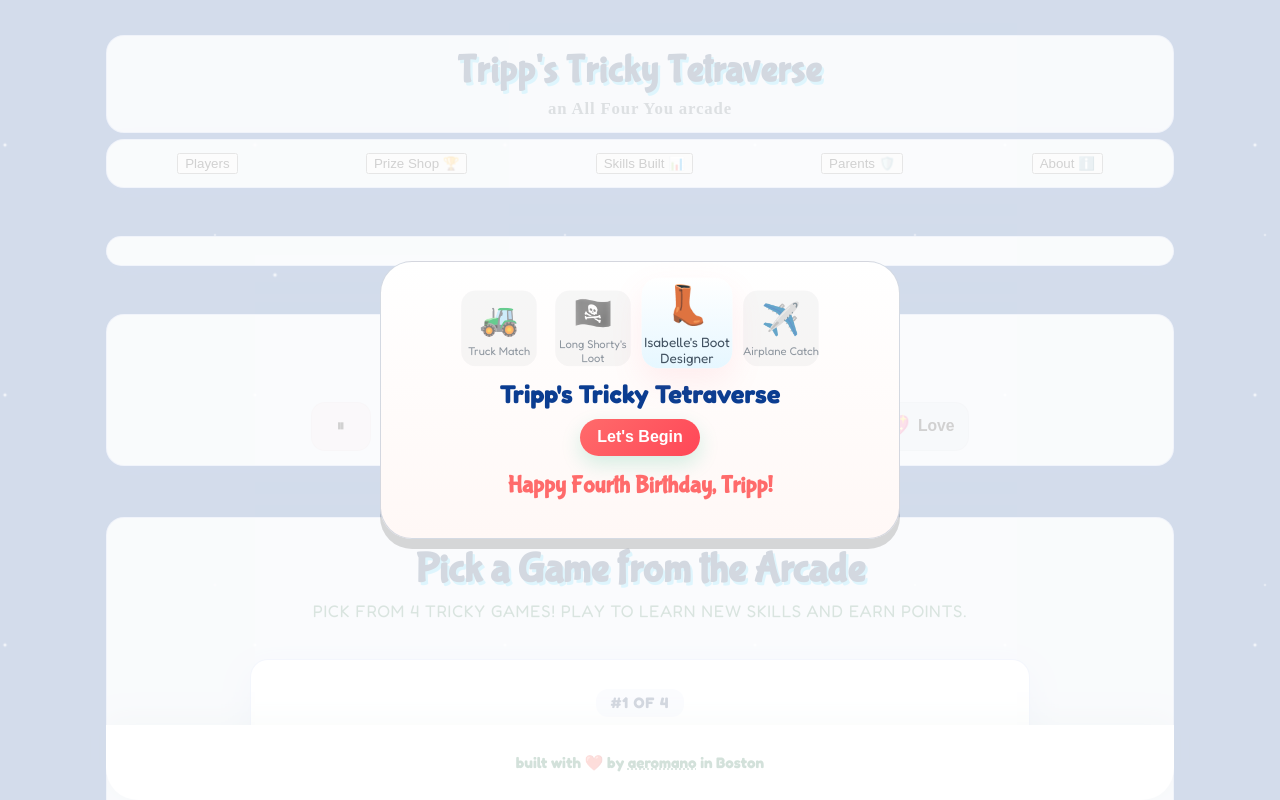
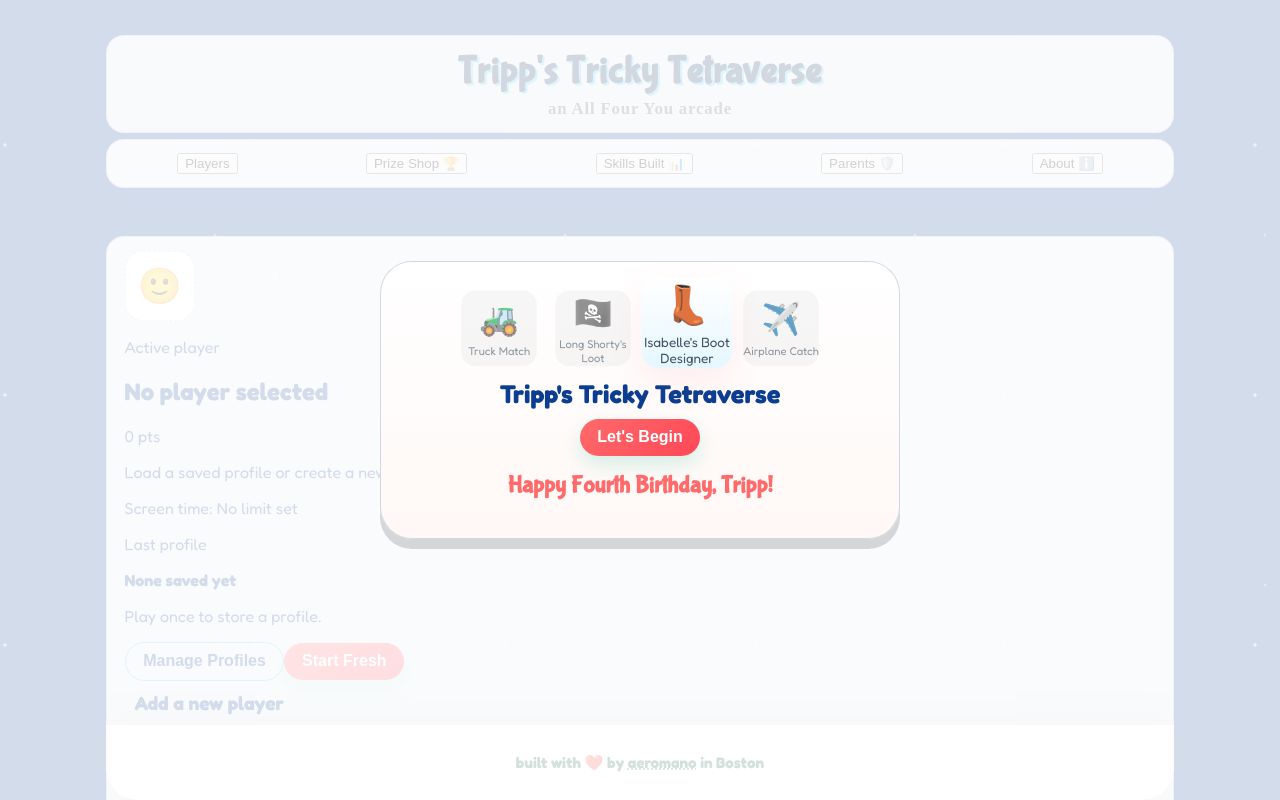
Before and after one commit to ashleyer/tripp-s-tricky-tetraverse, a React (Vite) app: page / in a window 1280 px wide. Shown: the top 800 px of the page. Built offline with nearby package versions, Linux system fonts and the light colour scheme; a web font is replaced by a local one.

Commit message:
restored original welcome, made tour accurate

```diff
--- a/src/App.tsx
+++ b/src/App.tsx
@@ -1,4 +1,4 @@
-import React, { useEffect, useMemo, useRef, useState } from "react";
+import React, { useCallback, useEffect, useMemo, useRef, useState } from "react";
 import { _BASE, playSound, playAlternateClick } from './utils/sound';
 import useAnnouncer from './hooks/useAnnouncer';
 import { FooterBrand } from './components/UI';
@@ -121,6 +121,8 @@ const MUSIC_TRACKS: { key: string; label: string; emoji: string; path: string }[
   { key: "love", label: "Love", emoji: "💖", path: `${_BASE}sounds/love-in-japan.mp3` },
 ];
 
+const TOUR_GAME_IDS: GameId[] = ["memory", "digging", "boots", "airplanes"];
+
 const createEmptyPlayer = (): PlayerProfile => ({
   name: "",
   age: null,
@@ -131,6 +133,34 @@ const createEmptyPlayer = (): PlayerProfile => ({
   pointsHistory: [],
   inventory: [],
 });
+
+const hydratePlayer = (data?: PlayerProfile | null): PlayerProfile => ({
+  ...createEmptyPlayer(),
+  ...(data || {}),
+});
+
+const loadStoredPlayer = (): PlayerProfile => {
+  try {
+    const raw = localStorage.getItem("playerProfile");
+    if (raw) return hydratePlayer(JSON.parse(raw) as PlayerProfile);
+  } catch (e) {
+    // ignore storage parsing errors
+  }
+  return createEmptyPlayer();
+};
+
+const loadStoredLastPlayer = (): PlayerProfile | null => {
+  try {
+    const raw = localStorage.getItem("lastPlayerProfile");
+    if (raw) {
+      const parsed = hydratePlayer(JSON.parse(raw) as PlayerProfile);
+      return parsed.name ? parsed : null;
+    }
+  } catch (e) {
+    // ignore storage parsing errors
+  }
+  return null;
+};
 
 // createConfetti and playSound now live in utils modules
 
@@ -168,12 +198,13 @@ const WelcomeBackModal: React.FC<WelcomeBackModalProps> = ({ playerName, onPlay,
 
 interface ProfilePromptModalProps {
   existingName?: string;
+  existingDetails?: string;
   onUseExisting: () => void;
   onCreateNew: () => void;
   onSkip: () => void;
 }
 
-const ProfilePromptModal: React.FC<ProfilePromptModalProps> = ({ existingName, onUseExisting, onCreateNew, onSkip }) => {
+const ProfilePromptModal: React.FC<ProfilePromptModalProps> = ({ existingName, existingDetails, onUseExisting, onCreateNew, onSkip }) => {
   return (
     <div className="modal-backdrop" role="dialog" aria-modal="true">
       <div className="modal-content" style={{ textAlign: 'center', maxWidth: 440 }}>
@@ -181,6 +212,16 @@ const ProfilePromptModal: React.FC<ProfilePromptModalProps> = ({ existingName, o
         <p style={{ marginTop: 8, color: 'var(--text-muted)' }}>
           Choose to reuse the saved player profile or start fresh with a new kiddo before you hand the device over.
         </p>
+
+        {existingName ? (
+          <p style={{ marginTop: 4, fontSize: '0.95rem', color: 'var(--text-main)' }}>
+            Last saved player: <strong>{existingDetails || existingName}</strong>
+          </p>
+        ) : (
+          <p style={{ marginTop: 4, fontSize: '0.95rem', color: 'var(--text-muted)' }}>
+            No saved player yet.
+          </p>
+        )}
 
         {existingName ? (
           <button
@@ -259,20 +300,22 @@ const IntroBanner: React.FC<IntroBannerProps> = ({ onBegin }) => {
 };
 
 function App() {
-  const [player, setPlayer] = useState<PlayerProfile>(() => {
-    try {
-      const raw = localStorage.getItem("playerProfile");
-      if (raw) return { ...createEmptyPlayer(), ...(JSON.parse(raw) as PlayerProfile) };
-    } catch (e) {
-      // ignore
-    }
-    return createEmptyPlayer();
+  const [player, setPlayer] = useState<PlayerProfile>(loadStoredPlayer);
+  const [lastPlayer, setLastPlayer] = useState<PlayerProfile | null>(() => {
+    const stored = loadStoredLastPlayer();
+    if (stored) return stored;
+    return player.name ? player : null;
   });
+  const [showCreateForm, setShowCreateForm] = useState<boolean>(() => !player.name);
 
   // persist player profile locally
   useEffect(() => {
     try {
       localStorage.setItem("playerProfile", JSON.stringify(player));
+      if (player.name) {
+        localStorage.setItem("lastPlayerProfile", JSON.stringify(player));
+        setLastPlayer(player);
+      }
     } catch (e) {}
   }, [player]);
 
@@ -285,6 +328,7 @@ function App() {
   const [showWelcomeBack, setShowWelcomeBack] = useState<boolean>(false);
   const [showTour, setShowTour] = useState<boolean>(false);
   const [showProfilePrompt, setShowProfilePrompt] = useState<boolean>(false);
+  const [tourTargetGameId, setTourTargetGameId] = useState<GameId | null>(null);
   const [showTutorial, setShowTutorial] = useState<{
     gameId: GameId | null;
     visible: boolean;
@@ -536,6 +580,76 @@ function App() {
     return Math.max(sessionBest, profileBest);
   }, [selectedGame, gameResults, player.gameResults]);
 
+  const displayProfile = player.name ? player : lastPlayer;
+
+  const screenTimeMessage = useMemo(() => {
+    if (!screenTime.limitMinutes) return "Screen time: No limit set";
+    if (screenTime.isActive) {
+      const minutesLeft = Math.max(0, Math.floor(screenTime.remainingSeconds / 60));
+      const secondsLeft = Math.max(0, screenTime.remainingSeconds % 60);
+      return `Screen time: ${minutesLeft}m ${secondsLeft}s left (limit ${screenTime.limitMinutes}m)`;
+    }
+    return `Screen time limit: ${screenTime.limitMinutes} minutes`;
+  }, [screenTime]);
+
+  const lastProfileSummary = useMemo(() => {
+    if (!lastPlayer?.name) return "No previous player";
+    const ageSuffix = lastPlayer.age ? `, ${lastPlayer.age}` : "";
+    return `${lastPlayer.name}${ageSuffix}`;
+  }, [lastPlayer]);
+
+  const handleCreateNewPlayer = useCallback(() => {
+    playSound('click');
+    setTempName("");
+    setTempAge("");
+    setShowCreateForm(true);
+    requestAnimationFrame(() => {
+      document.getElementById('profile-create-form')?.scrollIntoView({ behavior: 'smooth', block: 'center' });
+    });
+  }, []);
+
+  const handleQuickCreateSubmit = useCallback((e: React.FormEvent<HTMLFormElement>) => {
+    e.preventDefault();
+    if (!tempName.trim()) return;
+    setPlayer({
+      ...createEmptyPlayer(),
+      name: tempName.trim(),
+      age: tempAge ? parseInt(tempAge) : null,
+    });
+    playSound('success');
+    setTempName("");
+    setTempAge("");
+    setShowCreateForm(false);
+  }, [tempAge, tempName]);
+
+  const handleProfilePromptUseExisting = useCallback(() => {
+    if (player.name) {
+      setShowProfilePrompt(false);
+      return;
+    }
+    if (lastPlayer) {
+      setPlayer(hydratePlayer(lastPlayer));
+      setShowCreateForm(false);
+    }
+    setShowProfilePrompt(false);
+  }, [lastPlayer, player.name]);
+
+  const handleProfilePromptCreateNew = useCallback(() => {
+    setShowProfilePrompt(false);
+    handleCreateNewPlayer();
+  }, [handleCreateNewPlayer]);
+
+  const handleTourStepChange = useCallback((stepId: string | null) => {
+    if (stepId && stepId.startsWith('tour-game-')) {
+      const maybeId = stepId.replace('tour-game-', '') as GameId;
+      if (TOUR_GAME_IDS.includes(maybeId)) {
+        setTourTargetGameId(maybeId);
+        return;
+      }
+    }
+    setTourTargetGameId(null);
+  }, []);
+
   // Handle selecting a game: show tutorial first time, otherwise enter game
   const handleSelectGame = (gameId: GameId) => {
     if (!canPlay) return;
@@ -702,7 +816,11 @@ function App() {
             <nav className="main-overlay-nav" id="tour-nav">
               <ul className="overlay-list">
                 <li>
-                  <button className="overlay-nav-btn interactive-hover" onClick={() => setShowPlayersOverlay(true)}>
+                  <button
+                    id="tour-menu-players"
+                    className="overlay-nav-btn interactive-hover"
+                    onClick={() => setShowPlayersOverlay(true)}
+                  >
                     Players {player.avatarUrl ? '🙂' : ''}
                   </button>
                 </li>
@@ -734,7 +852,11 @@ function App() {
                   </button>
                 </li>
                 <li>
-                  <button className="overlay-nav-btn interactive-hover" onClick={() => setShowAboutOverlay(true)}>
+                  <button
+                    id="tour-about"
+                    className="overlay-nav-btn interactive-hover"
+                    onClick={() => setShowAboutOverlay(true)}
+                  >
                     About ℹ️
                   </button>
                 </li>
@@ -744,86 +866,103 @@ function App() {
 
           {/* Player Profile & Points Section */}
           <section className="profile-section" id="tour-profile" aria-label="Current Player">
-            {!player.name && !showWelcomeBack && !showIntro ? (
-              <div className="profile-setup" style={{ display: 'flex', flexDirection: 'column', alignItems: 'center', gap: '12px', padding: '10px' }}>
-                <h3 style={{ margin: 0, fontSize: '1.2rem', color: 'var(--text-main)' }}>Who is playing?</h3>
-                <div style={{ display: 'flex', gap: '8px', width: '100%', maxWidth: '320px' }}>
+            <div className="profile-summary-card">
+              <div className="profile-summary-main">
+                <div className="avatar-preview-box profile-summary-avatar" aria-hidden={!displayProfile?.avatarUrl}>
+                  {displayProfile?.avatarUrl ? (
+                    displayProfile.avatarUrl.startsWith("preloaded:") ? (
+                      <span style={{ fontSize: '2.4rem' }}>
+                        {PRELOADED_AVATARS.find((a) => `preloaded:${a.id}` === displayProfile.avatarUrl)?.emoji}
+                      </span>
+                    ) : (
+                      <img src={displayProfile.avatarUrl} alt="Avatar" style={{ width: '100%', height: '100%', objectFit: 'cover', borderRadius: '50%' }} />
+                    )
+                  ) : (
+                    <span style={{ fontSize: '2.2rem' }}>🙂</span>
+                  )}
+                </div>
+                <div>
+                  <p className="profile-summary-label">Active player</p>
+                  <h2 className="profile-summary-name">{displayProfile?.name || 'No player selected'}</h2>
+                  <p className="profile-summary-points">
+                    {displayProfile?.points ?? 0} <span>pts</span>
+                  </p>
+                  <p className="profile-summary-age">
+                    {displayProfile?.age ? `${displayProfile.age} years old` : 'Load a saved profile or create a new one below.'}
+                  </p>
+                </div>
+              </div>
+              <div className="profile-summary-meta">
+                <div className="screen-time-chip">{screenTimeMessage}</div>
+                <div className="last-profile-card">
+                  <p className="last-profile-label">Last profile</p>
+                  <strong>{lastPlayer?.name || 'None saved yet'}</strong>
+                  <p className="last-profile-details">
+                    {lastPlayer?.name ? `${lastProfileSummary} • ${lastPlayer.points ?? 0} pts` : 'Play once to store a profile.'}
+                  </p>
+                </div>
+              </div>
+            </div>
+
+            <div className="profile-actions">
+              <button
+                className="secondary-button interactive-hover"
+                onClick={() => setShowPlayersOverlay(true)}
+              >
+                Manage Profiles
+              </button>
+              <button
+                className="primary-button interactive-hover"
+                onClick={handleCreateNewPlayer}
+              >
+                {showCreateForm ? 'Start Fresh' : 'Create New Player'}
+              </button>
+            </div>
+
+            {showCreateForm && (
+              <form
+                id="profile-create-form"
+                className="profile-setup"
+                onSubmit={handleQuickCreateSubmit}
+                style={{ display: 'flex', flexDirection: 'column', gap: '12px', padding: '10px' }}
+              >
+                <h3 style={{ margin: 0, fontSize: '1.2rem', color: 'var(--text-main)' }}>Add a new player</h3>
+                <div style={{ display: 'flex', gap: '8px', width: '100%', flexWrap: 'wrap' }}>
                   <input
                     type="text"
                     placeholder="Name"
                     value={tempName}
                     onChange={(e) => setTempName(e.target.value)}
-                    style={{ flex: 1, padding: '8px', borderRadius: '12px', border: '1px solid #ccc' }}
+                    style={{ flex: '1 1 180px', padding: '8px', borderRadius: '12px', border: '1px solid #ccc' }}
                   />
                   <input
                     type="number"
                     placeholder="Age"
                     value={tempAge}
                     onChange={(e) => setTempAge(e.target.value)}
-                    style={{ width: '70px', padding: '8px', borderRadius: '12px', border: '1px solid #ccc' }}
+                    style={{ width: '90px', padding: '8px', borderRadius: '12px', border: '1px solid #ccc' }}
                   />
                 </div>
-                <button
-                  className="primary-button"
-                  disabled={!tempName}
-                  onClick={() => {
-                    setPlayer(p => ({ ...p, name: tempName, age: tempAge ? parseInt(tempAge) : null }));
-                    playSound('success');
-                  }}
-                  style={{ width: '100%', maxWidth: '320px', justifyContent: 'center' }}
-                >
-                  Let's Play!
-                </button>
-              </div>
-            ) : player.name ? (
-              <>
-                <div
-                  className="profile-card interactive-hover"
-                  onClick={() => setShowPlayersOverlay(true)}
-                  style={{ flexDirection: 'row', alignItems: 'center', justifyContent: 'space-between', cursor: 'pointer' }}
-                >
-                  <div style={{ display: 'flex', alignItems: 'center', gap: '12px' }}>
-                    <div className="avatar-preview-box" style={{ width: 56, height: 56, borderRadius: '50%', border: '3px solid var(--color-accent)', background: '#fff' }}>
-                      {player.avatarUrl ? (
-                        player.avatarUrl.startsWith("preloaded:") ? (
-                          <span style={{ fontSize: '2rem' }}>
-                            {PRELOADED_AVATARS.find((a) => `preloaded:${a.id}` === player.avatarUrl)?.emoji}
-                          </span>
-                        ) : (
-                          <img src={player.avatarUrl} alt="Avatar" style={{ width: '100%', height: '100%', objectFit: 'cover', borderRadius: '50%' }} />
-                        )
-                      ) : (
-                        <span style={{ fontSize: '2rem' }}>🙂</span>
-                      )}
-                    </div>
-                    <div>
-                      <h2 style={{ fontSize: '1.3rem', margin: 0, fontFamily: 'var(--font-display)' }}>{player.name}</h2>
-                      <p style={{ margin: 0, fontSize: '0.9rem', color: 'var(--text-muted)' }}>
-                        {player.age ? `${player.age} years old` : 'Ready to play!'}
-                      </p>
-                    </div>
-                  </div>
-
-                  <div style={{ textAlign: 'right' }}>
-                    <div style={{ fontSize: '1.6rem', fontWeight: 900, color: 'var(--color-accent)', fontFamily: 'var(--font-display)' }}>
-                      {player.points || 0} <span style={{ fontSize: '1rem', color: 'var(--text-main)' }}>pts</span>
-                    </div>
-                    <p style={{ margin: 0, fontSize: '0.85rem', color: 'var(--text-muted)', maxWidth: '140px', lineHeight: 1.2 }}>
-                      Save up for the <strong>Prize Shop</strong>!
-                    </p>
-                  </div>
-                </div>
-                <div style={{ textAlign: 'center', marginTop: '4px' }}>
+                <div style={{ display: 'flex', gap: '8px', flexWrap: 'wrap' }}>
                   <button
+                    className="primary-button"
+                    type="submit"
+                    disabled={!tempName.trim()}
+                    style={{ flex: '1 1 200px', justifyContent: 'center' }}
+                  >
+                    Save Player
+                  </button>
+                  <button
+                    type="button"
                     className="text-button"
-                    onClick={() => setShowPlayersOverlay(true)}
-                    style={{ fontSize: '0.8rem', textDecoration: 'underline', color: 'var(--text-muted)', background: 'none', border: 'none', cursor: 'pointer' }}
+                    onClick={() => setShowCreateForm(false)}
+                    style={{ fontSize: '0.9rem', textDecoration: 'underline', color: 'var(--text-muted)' }}
                   >
-                    Switch Player
+                    Cancel
                   </button>
                 </div>
-              </>
-            ) : null}
+              </form>
+            )}
           </section>
 
           {/* Music Choice Section */}
@@ -865,7 +1004,9 @@ function App() {
           onClose={() => {
             setShowTour(false);
             setShowProfilePrompt(true);
+            setTourTargetGameId(null);
           }}
+          onStepChange={handleTourStepChange}
         />
       )}
 
@@ -874,7 +1015,12 @@ function App() {
 
       {/* Arcade vs specific game */}
       {showArcade ? (
-        <ArcadeView canPlay={canPlay} onSelectGame={handleSelectGame} initialGameId={lastPlayedGameId} />
+        <ArcadeView
+          canPlay={canPlay}
+          onSelectGame={handleSelectGame}
+          initialGameId={lastPlayedGameId}
+          tourTargetGameId={tourTargetGameId}
+        />
       ) : selectedGame ? (
         <GameView
           gameId={selectedGame}
@@ -971,6 +1117,7 @@ function App() {
           onSave={(p) => {
             setPlayer(p);
             setShowPlayersOverlay(false);
+            setShowCreateForm(false);
           }}
           performanceSummary={performanceSummary}
           onOpenReport={() => {
@@ -981,6 +1128,9 @@ function App() {
             if (window.confirm("Are you sure you want to switch players? This will sign you out.")) {
                setPlayer(createEmptyPlayer());
                setShowPlayersOverlay(false);
+               setShowCreateForm(true);
+               setTempName("");
+               setTempAge("");
             }
           }}
         />
@@ -997,23 +1147,19 @@ function App() {
           onSwitch={() => {
             setShowWelcomeBack(false);
             setPlayer(createEmptyPlayer());
+            setShowCreateForm(true);
+            setTempName("");
+            setTempAge("");
           }}
         />
       )}
 
       {showProfilePrompt && (
         <ProfilePromptModal
-          existingName={player.name || undefined}
-          onUseExisting={() => setShowProfilePrompt(false)}
-          onCreateNew={() => {
-            setShowProfilePrompt(false);
-            setPlayer(createEmptyPlayer());
-            setTempName("");
-            setTempAge("");
-            requestAnimationFrame(() => {
-              document.getElementById('tour-profile')?.scrollIntoView({ behavior: 'smooth', block: 'center' });
-            });
-          }}
+          existingName={player.name || lastPlayer?.name || undefined}
+          existingDetails={player.name ? `${player.name}${player.age ? `, ${player.age}` : ''}` : lastPlayer?.name ? lastProfileSummary : undefined}
+          onUseExisting={handleProfilePromptUseExisting}
+          onCreateNew={handleProfilePromptCreateNew}
           onSkip={() => setShowProfilePrompt(false)}
         />
       )}
@@ -1056,17 +1202,26 @@ interface ArcadeViewProps {
   canPlay: boolean;
   onSelectGame: (gameId: GameId) => void;
   initialGameId: GameId | null;
+  tourTargetGameId?: GameId | null;
 }
 
-const ArcadeView: React.FC<ArcadeViewProps> = ({ canPlay, onSelectGame, initialGameId }) => {
-  const gameIds: GameId[] = ["memory", "digging", "boots", "airplanes"];
+const ArcadeView: React.FC<ArcadeViewProps> = ({ canPlay, onSelectGame, initialGameId, tourTargetGameId }) => {
+  const gameIds = TOUR_GAME_IDS;
   const [index, setIndex] = useState(() => {
     if (initialGameId) {
-      const found = gameIds.indexOf(initialGameId);
+      const found = TOUR_GAME_IDS.indexOf(initialGameId);
       return found !== -1 ? found : 0;
     }
     return 0;
   });
+
+  useEffect(() => {
+    if (!tourTargetGameId) return;
+    const targetIndex = TOUR_GAME_IDS.indexOf(tourTargetGameId);
+    if (targetIndex !== -1 && targetIndex !== index) {
+      setIndex(targetIndex);
+    }
+  }, [tourTargetGameId, index]);
 
   const currentGameId = gameIds[index];
   const currentGame = GAME_METADATA[currentGameId];
@@ -1105,7 +1260,7 @@ const ArcadeView: React.FC<ArcadeViewProps> = ({ canPlay, onSelectGame, initialG
           ◀
         </button>
 
-        <article className="game-card" id="tour-game-card" aria-roledescription="slide">
+        <article className="game-card" id={`tour-game-${currentGameId}`} aria-roledescription="slide">
           <p className="game-pill">
             #{index + 1} of {gameIds.length}
           </p>
@@ -2210,21 +2365,40 @@ const SkillsOverlay: React.FC<SkillsOverlayProps> = ({ player, onClose, performa
 };
 
 // --- Tour Overlay ---
-const TourOverlay: React.FC<{ onClose: () => void }> = ({ onClose }) => {
+interface TourOverlayProps {
+  onClose: () => void;
+  onStepChange?: (stepId: string | null) => void;
+}
+
+const TourOverlay: React.FC<TourOverlayProps> = ({ onClose, onStepChange }) => {
   const [step, setStep] = useState(0);
   const steps = [
-    { id: 'tour-nav', text: "Parents: this menu opens profiles, prizes, skill reports, and safety tools.", position: 'bottom' },
-    { id: 'tour-profile', text: "Set up or review your kiddo's profile, avatar, and point total here.", position: 'bottom' },
-    { id: 'tour-prize-shop', text: "Use the Prize Shop to reward earned points with pretend goodies.", position: 'bottom' },
-    { id: 'tour-skills', text: "Skills Built gives you a quick snapshot of what Tripp practiced.", position: 'bottom' },
-    { id: 'tour-parent', text: "Need the disclaimer or screen-time timer? Tap the Parents button.", position: 'bottom' },
-    { id: 'tour-music-controls', text: "Control or mute the background music for playtime right here.", position: 'top' },
-    { id: 'tour-game-carousel', text: "Swipe through the arcade to pick today's activity, then press Play.", position: 'top' },
-    { id: 'tour-footer', text: "Created by Auntie Ashley for Tripp's fourth birthday!", position: 'top' },
+    { id: 'tour-menu-players', text: "Players button opens saved profiles so you can switch kiddos or edit details.", position: 'bottom' },
+    { id: 'tour-prize-shop', text: "Prize Shop lets you convert earned points into pretend goodies for motivation.", position: 'bottom' },
+    { id: 'tour-skills', text: "Skills Built gives caregivers a quick snapshot of what was practiced.", position: 'bottom' },
+    { id: 'tour-parent', text: "Parents button houses the disclaimer plus screen-time timers and reports.", position: 'bottom' },
+    { id: 'tour-about', text: "About explains the arcade's purpose and how to reach the creator.", position: 'bottom' },
+    { id: 'tour-profile', text: "This panel shows the active avatar, point total, and screen-time status.", position: 'bottom' },
+    { id: 'tour-music-controls', text: "Pick or mute the soundtrack here before handing off the device.", position: 'top' },
+    { id: 'tour-game-memory', text: "Truck Match builds memory and focus by pairing trucks and tools.", position: 'top' },
+    { id: 'tour-game-digging', text: "Long Shorty's Loot is a calm tap game about patience and cause/effect.", position: 'top' },
+    { id: 'tour-game-boots', text: "Boot Designer sparks creativity with colors, stickers, and patterns.", position: 'top' },
+    { id: 'tour-game-airplanes', text: "Airplane Catch sharpens reaction time and hand-eye coordination.", position: 'top' },
+    { id: 'tour-footer', text: "Created with love by Auntie Ashley.", position: 'top' },
   ];
 
   const currentStep = steps[step];
   const [targetRect, setTargetRect] = useState<DOMRect | null>(null);
+
+  useEffect(() => {
+    onStepChange?.(currentStep.id);
+  }, [currentStep.id, onStepChange]);
+
+  useEffect(() => {
+    return () => {
+      onStepChange?.(null);
+    };
+  }, [onStepChange]);
 
   useEffect(() => {
     const updateRect = () => {
@@ -2261,6 +2435,7 @@ const TourOverlay: React.FC<{ onClose: () => void }> = ({ onClose }) => {
       setStep(s => s + 1);
       playSound('click');
     } else {
+      onStepChange?.(null);
       onClose();
       playSound('success');
     }
```
Also changed, not shown: src/App.css (+113 -0 lines).
